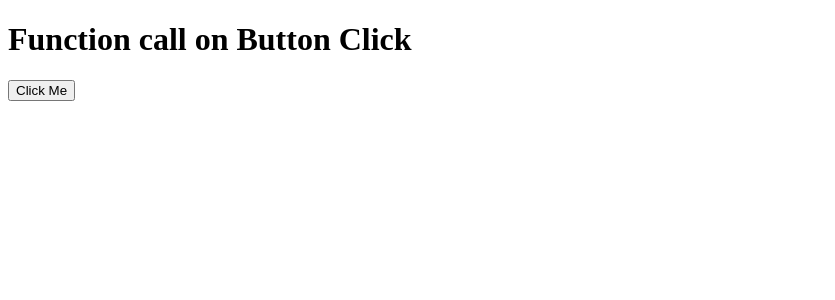
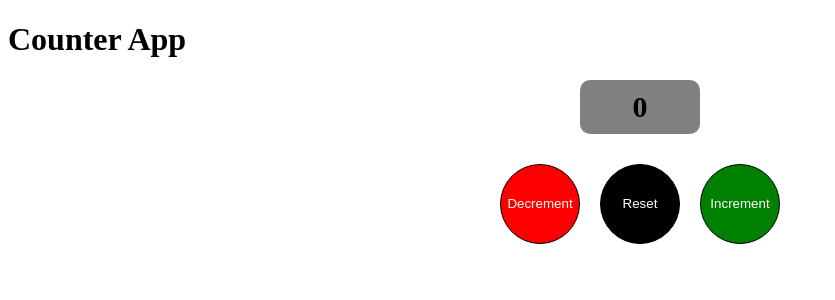
Before and after one commit to ankesh-github/angular_proj, an Angular app: page / in a window 1280 px wide. Shown: the top 300 px of the page, without its empty margins (0-835 px from the left). Built offline with nearby package versions, Linux system fonts and the light colour scheme.

Commit message:
counter app example to increment, decrement and reset value

```diff
--- a/src/app/app.css
+++ b/src/app/app.css
@@ -0,0 +1,36 @@
+.btn {
+    width: 80px;
+    height: 80px;;
+    border-radius: 50%;
+    border : 1px solid black;
+    margin: 10px;
+    color: white;
+    cursor: pointer;
+}
+
+.bg-red{
+    background-color: red;
+}
+
+.bg-green {
+    background-color: green;
+}
+
+.bg-black {
+    background-color: black;
+}
+
+.btn:hover {
+    border : 1px solid white;
+}
+
+.count {
+    font-size: 30px;
+    margin : auto;
+    margin-bottom: 20px;
+    width: 100px;
+    background-color: gray;
+    text-align: 10px;
+    padding: 10px;
+    border-radius: 10px;
+}
--- a/src/app/app.html
+++ b/src/app/app.html
@@ -1,2 +1,15 @@
-<h1>Function call on Button Click</h1>
-<button (click)="handleClickEvent()">Click Me</button>
+<h1>Counter App</h1>
+<div style="text-align: center;">
+    <h3 class ="count">{{count}}</h3>
+    <div>
+        <button class="btn bg-red" (click)="handleCounter('minus')">Decrement</button>
+        <button class="btn bg-black" (click)="handleCounter('reset')">Reset</button>
+        <button (click)="handleCounter('plus')" class="btn bg-green">Increment</button>
+    </div>
+
+    <!-- <div>
+        <button class="btn bg-red" (click)="handleDecrement()">Decrement</button>
+        <button class="btn bg-black" (click)="handleReset()">Reset</button>
+        <button (click)="handleIncrement()" class="btn bg-green">Increment</button>
+    </div> -->
+</div>
--- a/src/app/app.ts
+++ b/src/app/app.ts
@@ -6,20 +6,46 @@
 
 @Component({
   selector: 'app-root',
-  imports: [Login, Signup, Profile],
+  imports: [],
   templateUrl: './app.html',
   styleUrl: './app.css'
 })
 export class App {
-  handleClickEvent()
+  count : number=0;
+
+  handleIncrement()
   {
-    //alert("function called");
-    console.log("function called!");
-    this.otherFunction();
+    this.count = this.count+1;
   }
 
-  otherFunction()
+  handleDecrement()
   {
-    console.log("other function!");
+    this.count = this.count-1;
   }
+
+  handleReset()
+  {
+    this.count = 0;
+  }
+
+  handleCounter(val : string)
+  {
+    if(val == 'minus'){
+      if(this.count <= 0){
+        alert("Value cannot be negative!");
+      }else{
+        this.count = this.count -1;
+      }
+
+    } else if(val == 'plus'){
+      this.count = this.count +1;
+    } else{
+      this.count = 0;
+    }
+  }
+
+
+
+
+
 }
```
